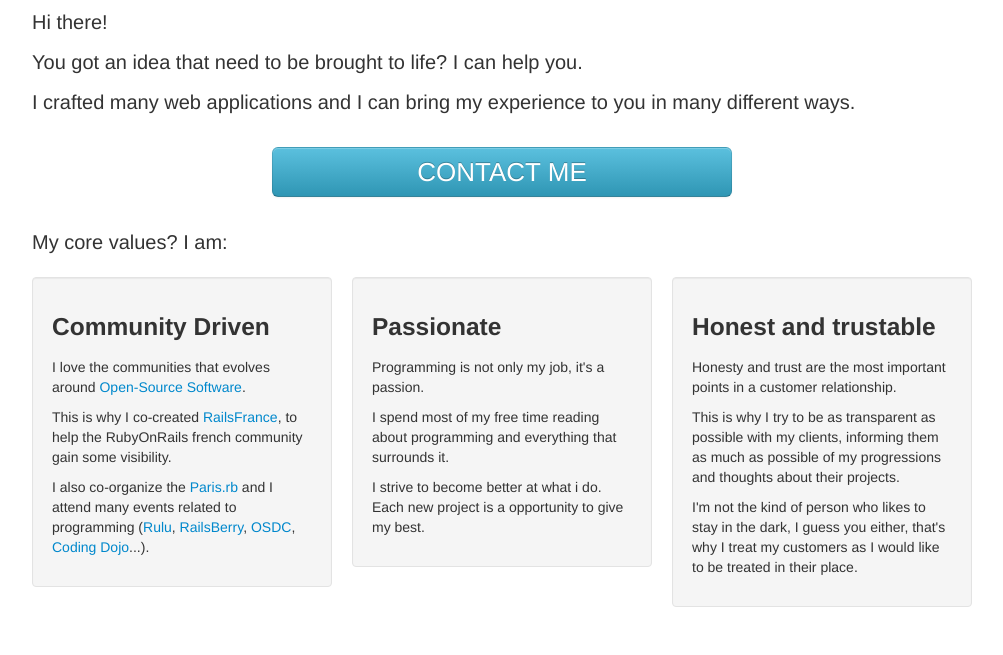
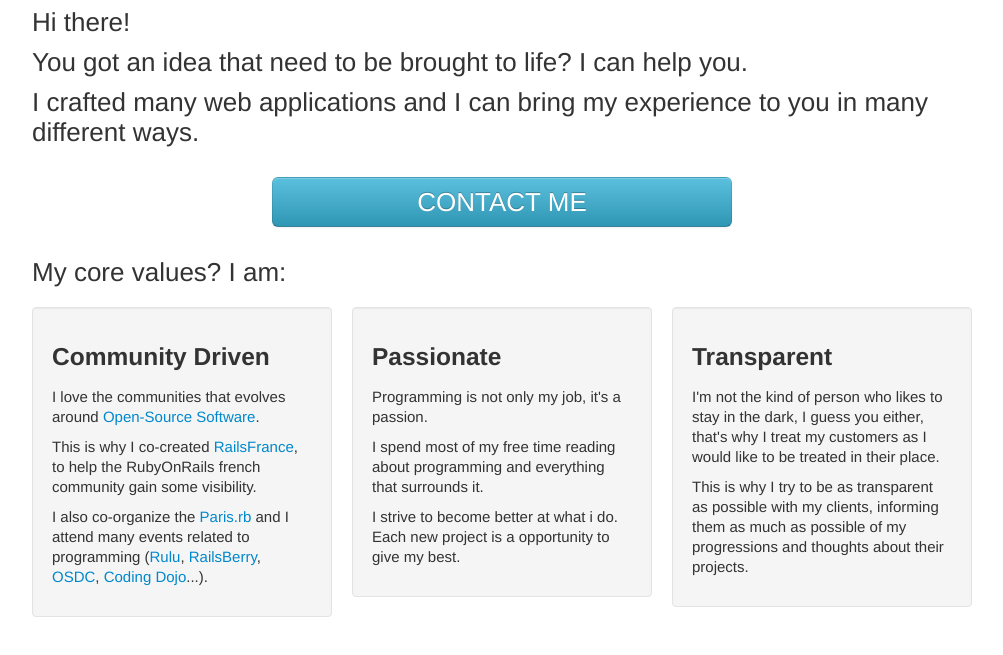
Before and after one commit to pi3r/pi3r.github.com, a plain HTML site: page index.html in a window 1280 px wide. Shown: the part 53-708 px from the top of the page, without its empty margins (138-1141 px from the left). Drawn offline with Linux system fonts and the light colour scheme.

Commit message:
Change speech and increase font-size

```diff
--- a/css/custom.css
+++ b/css/custom.css
@@ -4,10 +4,14 @@
 }
 
 .lead-small {
-  font-size: 20px;
+  font-size: 26px;
 }
 
 .btn-fat {
   padding: 14px 19px;
   font-size: 26px;
 }
+
+.core-values {
+  font-size: 15px;
+}
--- a/index.html
+++ b/index.html
@@ -37,7 +37,7 @@
         <div class="lead lead-small">
           My core values? I am:
         </div>
-        <div class="row-fuild">
+        <div class="row-fuild core-values">
           <div class="span4 well">
             <h3>Community Driven</h3>
             <p>
@@ -63,15 +63,12 @@
             </p>
           </div>
           <div class="span4 well">
-            <h3>Honest and trustable</h3>
+            <h3>Transparent</h3>
             <p>
-              Honesty and trust are the most important points in a customer relationship.
+              I'm not the kind of person who likes to stay in the dark, I guess you either, that's why I treat my customers as I would like to be treated in their place.
             </p>
             <p>
               This is why I try to be as transparent as possible with my clients, informing them as much as possible of my progressions and thoughts about their projects.
-            </p>
-            <p>
-              I'm not the kind of person who likes to stay in the dark, I guess you either, that's why I treat my customers as I would like to be treated in their place.
             </p>
           </div>
         </div>
```
